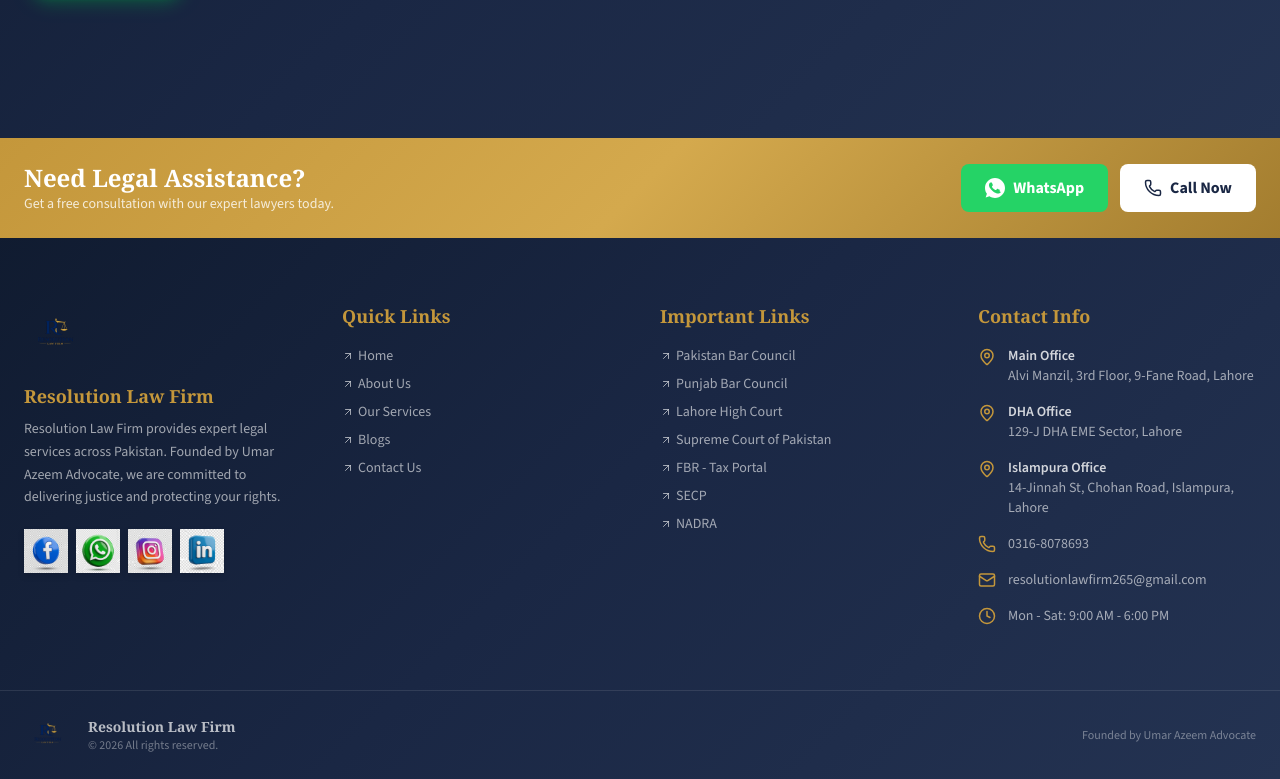
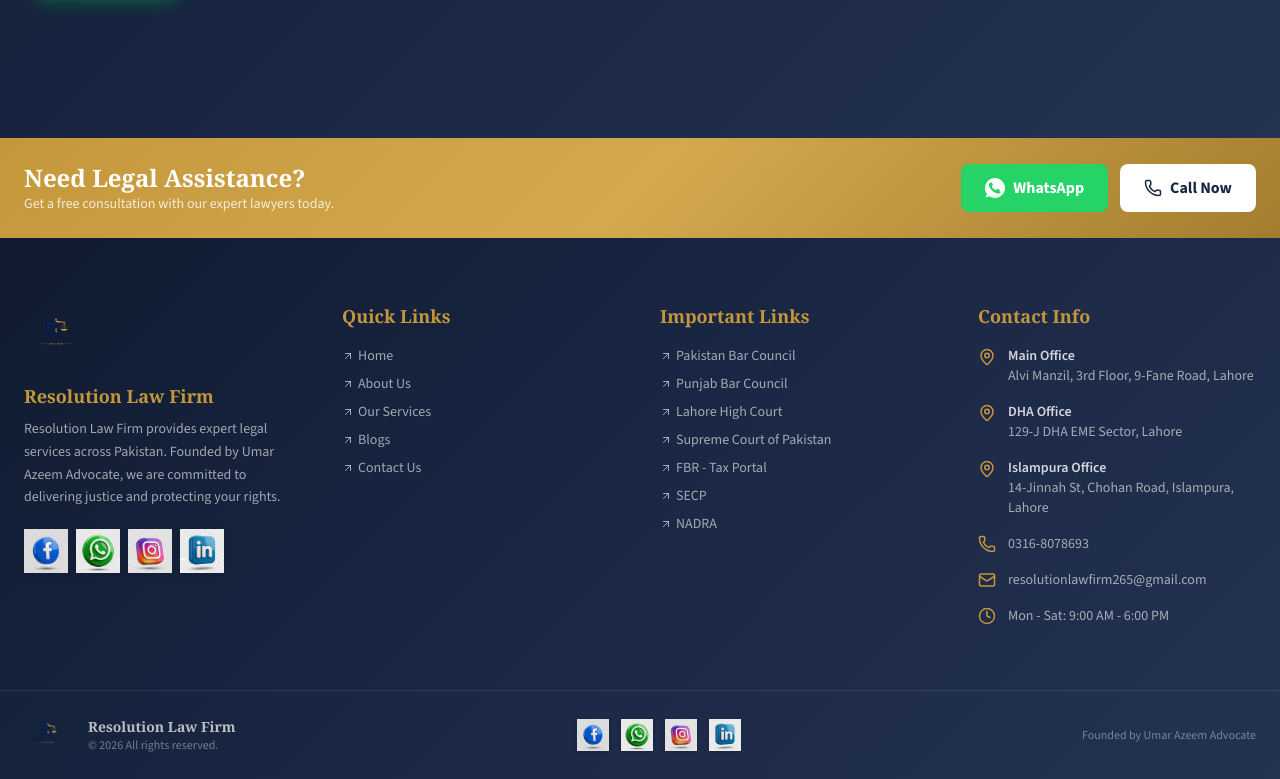
Before and after one commit to resolutionlawfirm265-eng/resolution-law-firm, a React (Vite) app: page /admin in a window 1280 px wide. Shown: the part 778-1557 px from the top of the page. Built offline with nearby package versions, Linux system fonts and the light colour scheme; no server answers.

Commit message:
Add social media icons to footer bottom bar

```diff
--- a/src/components/Footer.tsx
+++ b/src/components/Footer.tsx
@@ -80,7 +80,7 @@
         </div>
       </div>
       <div className="border-t border-white/10">
-        <div className="max-w-7xl mx-auto px-6 py-5 flex flex-col sm:flex-row justify-between items-center gap-4">
+        <div className="max-w-7xl mx-auto px-4 sm:px-6 py-5 flex flex-col sm:flex-row justify-between items-center gap-4">
           <div className="flex items-center gap-4">
             <img src="/uploads/logo_new.png" alt="Resolution Law Firm" className="h-12 w-auto" />
             <div>
@@ -88,6 +88,20 @@
               <p className="text-white/40 text-xs">&copy; {new Date().getFullYear()} All rights reserved.</p>
             </div>
           </div>
+          <div className="flex items-center gap-3">
+            <a href={FACEBOOK_URL} target="_blank" rel="noopener noreferrer" className="hover:scale-110 transition-transform" aria-label="Facebook">
+              <img src="/images/3d-facebook.png" alt="Facebook" className="w-8 h-8 object-contain drop-shadow-sm" />
+            </a>
+            <a href="https://wa.me/923168078693" target="_blank" rel="noopener noreferrer" className="hover:scale-110 transition-transform" aria-label="WhatsApp">
+              <img src="/images/3d-whatsapp.png" alt="WhatsApp" className="w-8 h-8 object-contain drop-shadow-sm" />
+            </a>
+            <a href="#" className="hover:scale-110 transition-transform" aria-label="Instagram">
+              <img src="/images/3d-instagram.png" alt="Instagram" className="w-8 h-8 object-contain drop-shadow-sm" />
+            </a>
+            <a href="#" className="hover:scale-110 transition-transform" aria-label="LinkedIn">
+              <img src="/images/3d-linkedin.png" alt="LinkedIn" className="w-8 h-8 object-contain drop-shadow-sm" />
+            </a>
+          </div>
           <p className="text-white/40 text-xs">Founded by Umar Azeem Advocate</p>
         </div>
       </div>
```
